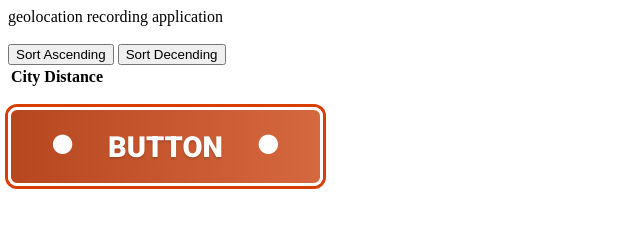
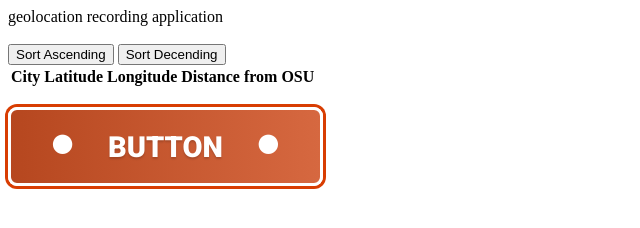
Before and after one commit to IanBand/geolocation-recording-application, a plain HTML site: page docs/index.html in a window 1280 px wide. Shown: the whole page, without its empty margins (0-640 px from the left). Drawn offline with Linux system fonts and the light colour scheme; no server answers.

Commit message:
fixed init list

```diff
--- a/docs/index.html
+++ b/docs/index.html
@@ -13,7 +13,9 @@
     <table id="list">
       <tr>
         <th>City</th>
-        <th>Distance</th>
+        <th>Latitude</th>
+        <th>Longitude</th>
+        <th>Distance from OSU</th>
       </tr>
     </table>
     <br>
```
